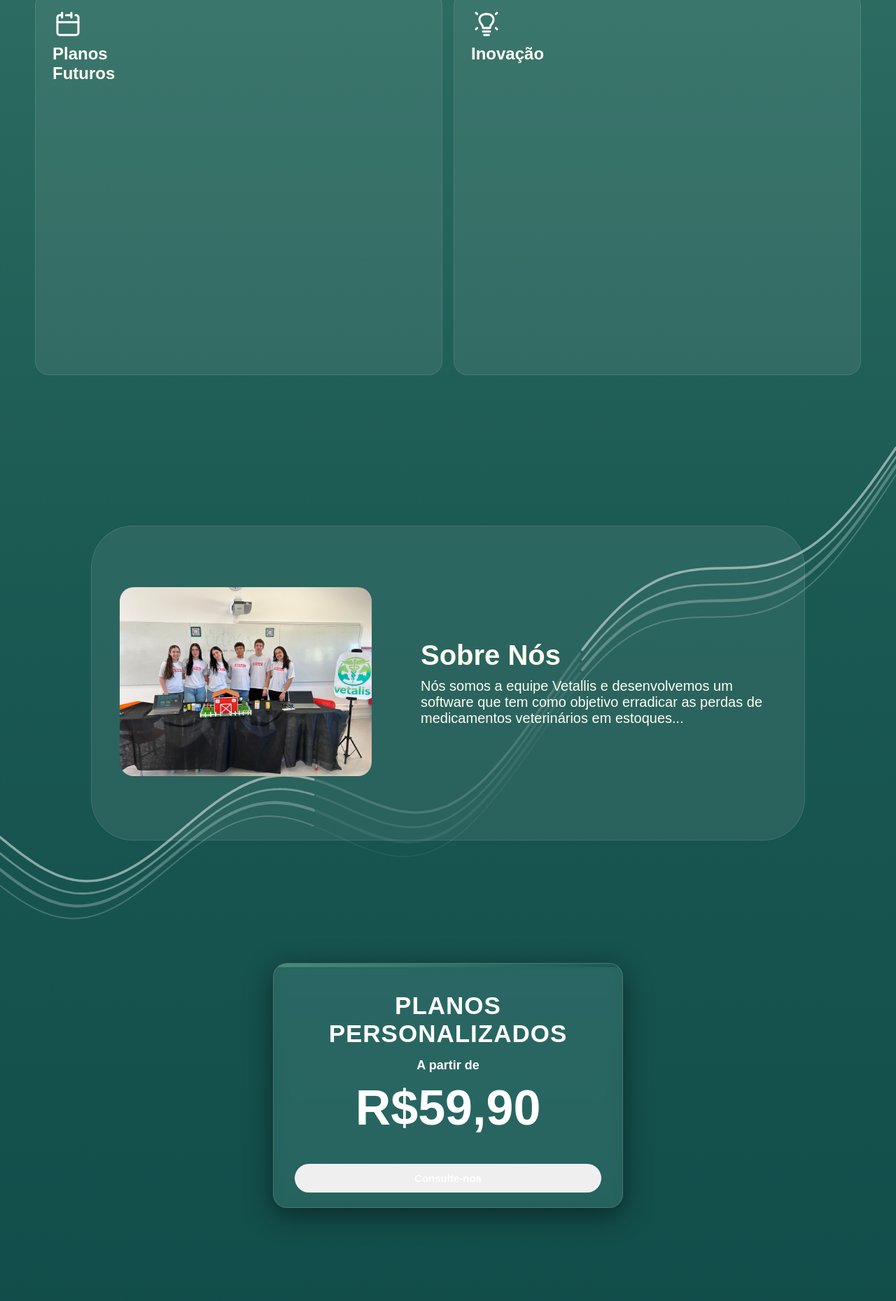
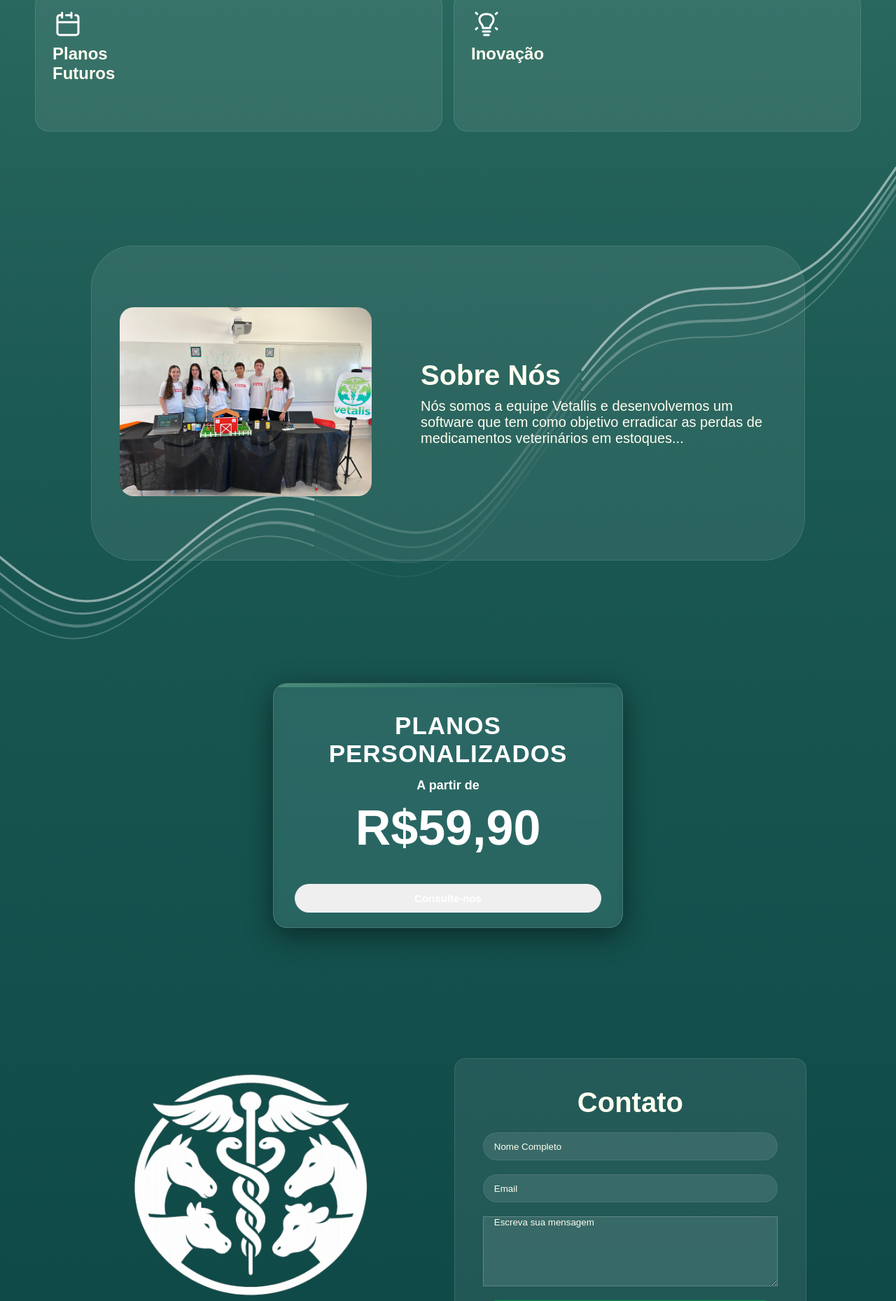
Before and after one commit to meli-senai/Vetallis_codigos, a Flask app: page / in a window 1280 px wide; the page is wider, and only the part inside the window is pictured. Shown: the part 1474-3333 px from the top of that part at 70% size. Run offline with Flask 3, Linux system fonts and the light colour scheme.

Commit message:
editando css

```diff
--- a/static/style.css
+++ b/static/style.css
@@ -459,7 +459,7 @@ footer a:hover {
         "c d b b"  /* Dados do mercado, Tecnologia e Solução */
         "e e f f"; /* Planos futuros e Inovação */
     gap: 16px;
-    height: 150vh;
+    height: 100vh;
 }
 
 #card-produto h1 {
@@ -1084,7 +1084,7 @@ footer a:hover {
    ========================================== */
 
 .cadastro-container {
-    height: 30%;
+    height: 100vh;
 }
 
 /* Card de cadastro com glassmorphism */
```
